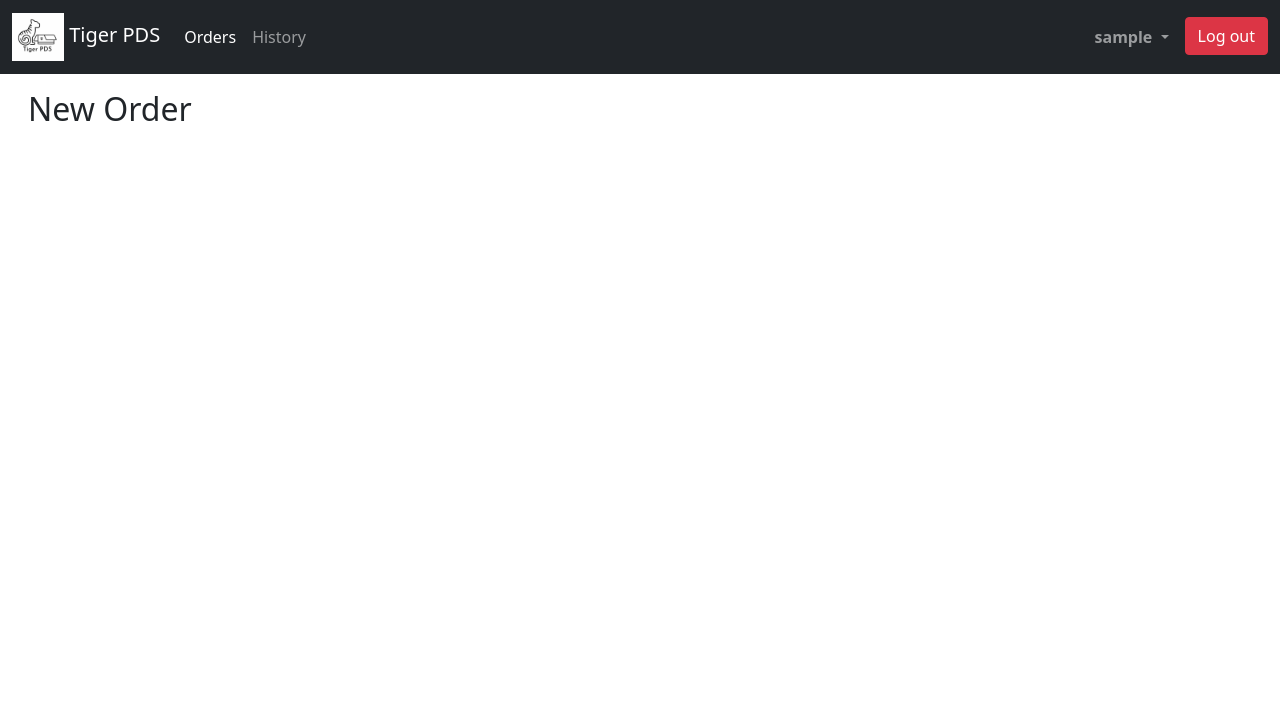
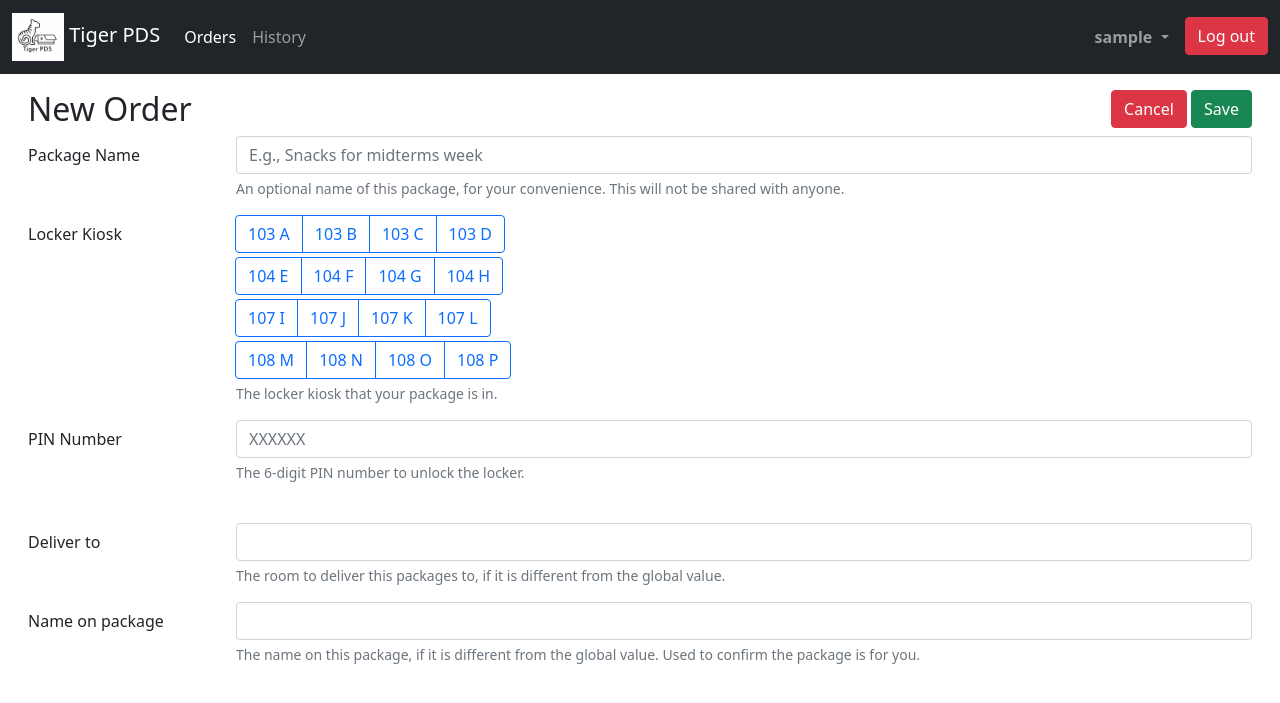
Before and after one commit to josephlou5/tiger-pds, a Flask app: page /orders/new in a window 1280 px wide. Shown: the top 703 px of the page. Run offline with Flask 3, Linux system fonts and the light colour scheme; the visitor is signed in with stand-in values (Sample User, id 1); some libraries are stand-ins or nearby versions.

Commit message:
Create, view, and edit orders

```diff
--- a/src/db/__init__.py
+++ b/src/db/__init__.py
@@ -7,7 +7,7 @@ Methods and objects pertaining to the database.
 
 from flask_migrate import Migrate
 
-from db import user_profile
+from db import order, user_profile
 from db.models import db
 
 # ==============================================================================
@@ -15,6 +15,7 @@ from db.models import db
 __all__ = (
     'db',
     'user_profile',
+    'order',
 )
 
 # ==============================================================================
--- a/src/db/_shared.py
+++ b/src/db/_shared.py
@@ -20,7 +20,7 @@ def extract_form_data(form, required=None, optional=None):
     for key in required:
         args[key] = form.data[key]
     for key in optional:
-        if key not in form.data:
+        if not form.data[key]:
             continue
         args[key] = form.data[key]
     return args
--- /dev/null
+++ b/src/forms/edit_order_form.py
@@ -0,0 +1,79 @@
+"""
+edit_order_form.py
+The FlaskForm for editing an order.
+"""
+
+# ==============================================================================
+
+from flask_wtf import FlaskForm
+from wtforms.validators import InputRequired, ValidationError
+
+from forms.wtforms_bootstrap import RadioField, StringField, SubmitField
+
+# ==============================================================================
+
+ALIAS_DESCRIPTION = (
+    'An optional name of this package, for your convenience. This will '
+    'not be shared with anyone.')
+KIOSK_DESCRIPTION = ('The locker kiosk that your package is in.')
+PIN_DESCRIPTION = ('The 6-digit PIN number to unlock the locker.')
+NAME_DESCRIPTION = (
+    'The name on this package, if it is different from the global '
+    'value. Used to confirm the package is for you.')
+ADDRESS_DESCRIPTION = (
+    'The room to deliver this packages to, if it is different from the '
+    'global value.')
+
+# ==============================================================================
+
+# yapf: disable
+KIOSK_CHOICES = [
+    '103 A', '103 B', '103 C', '103 D',
+    '104 E', '104 F', '104 G', '104 H',
+    '107 I', '107 J', '107 K', '107 L',
+    '108 M', '108 N', '108 O', '108 P',
+]
+# yapf: enable
+
+# ==============================================================================
+
+
+class EditOrderForm(FlaskForm):
+    alias = StringField('Package Name', description=ALIAS_DESCRIPTION)
+    kiosk = RadioField(
+        'Locker Kiosk',
+        description=KIOSK_DESCRIPTION,
+        choices=KIOSK_CHOICES,
+        validators=[InputRequired('Please select the locker kiosk.')])
+    pin = StringField(
+        'PIN Number',
+        description=PIN_DESCRIPTION,
+        validators=[InputRequired('Please enter the PIN number.')])
+
+    name = StringField('Name on package', description=NAME_DESCRIPTION)
+    address = StringField('Deliver to', description=ADDRESS_DESCRIPTION)
+
+    submit = SubmitField('Save')
+    delete = SubmitField('Delete Order')
+
+    def validate_pin(form, field):
+        pin = field.data
+        if not pin.isdigit():
+            raise ValidationError('The PIN must be a number.')
+        if len(pin) != 6:
+            # is it bad to hardcode something like this? what if it
+            # changes in the future?
+            raise ValidationError('The PIN number must be 6 digits.')
+
+    def kiosk_groups(self, group_size):
+        num_left = len(KIOSK_CHOICES)
+        kiosk_choices = iter(self.kiosk)
+        while num_left > 0:
+            group = []
+            for _ in range(group_size):
+                try:
+                    group.append(next(kiosk_choices))
+                    num_left -= 1
+                except StopIteration:
+                    break
+            yield group
--- a/src/forms/wtforms_bootstrap.py
+++ b/src/forms/wtforms_bootstrap.py
@@ -2,11 +2,12 @@
 Adds Bootstrap form styling and validation to field renders.
 """
 
-from wtforms.fields import StringField, SubmitField
+from wtforms.fields import RadioField, StringField, SubmitField
 
 # ==============================================================================
 
 __all__ = (
+    'RadioField',
     'StringField',
     'SubmitField',
 )
@@ -56,4 +57,6 @@ def _add_widget(field_cls, attrs=None, widget=None):
 
 # ==============================================================================
 
+# take care of bootstrap styling in template
+RadioField = _add_widget(RadioField)
 StringField = _add_widget(StringField, {'class': 'form-control'})
--- a/src/server.py
+++ b/src/server.py
@@ -12,8 +12,8 @@ from flask import (Flask, make_response, redirect, render_template, request,
 from flask_wtf.csrf import CSRFProtect
 
 import db
+import forms
 from config import get_config
-from forms.edit_profile_form import EditProfileForm
 from scripts.casclient import CasClient, DevCasClient
 
 # ==============================================================================
@@ -106,6 +106,15 @@ def _render(template_file, **kwargs):
     return response
 
 
+def error_view(title, message):
+    return _render('error.jinja', title=title, message=message)
+
+
+def unauthorized_access():
+    return error_view('Unauthorized access',
+                      'You do not have permission to view this page.')
+
+
 # ==============================================================================
 
 
@@ -124,7 +133,7 @@ def profile():
     netid = get_netid()
     user_profile = db.user_profile.get(netid)
 
-    edit_profile_form = EditProfileForm(obj=user_profile)
+    edit_profile_form = forms.EditProfileForm(obj=user_profile)
 
     if edit_profile_form.validate_on_submit():
         db.user_profile.save(netid, edit_profile_form)
@@ -142,13 +151,88 @@ def profile():
 @app.route('/orders', methods=['GET'])
 @login_required
 def orders():
-    return _render('orders/orders.jinja')
+    all_orders = db.order.get_all(get_netid())
+    return _render('orders/orders.jinja', orders=all_orders)
 
 
-@app.route('/orders/new', methods=['GET'])
+def _get_order(order_id):
+    order = db.order.get(order_id)
+    if order is None:
+        return None, lambda: error_view('Unknown order',
+                                        'This order does not exist.')
+    if order.netid != get_netid():
+        return None, unauthorized_access
+    return order, None
+
+
+@app.route('/orders/<int:order_id>', methods=['GET'])
+@login_required
+def view_order(order_id):
+    order, error = _get_order(order_id)
+    if error is not None:
+        return error()
+    return _render('orders/order_info.jinja', order=order)
+
+
+@app.route('/orders/new', methods=['GET', 'POST'])
 @login_required
 def create_order():
-    return _render('orders/create_order_form.jinja')
+    netid = get_netid()
+
+    user_profile = db.user_profile.get(netid)
+    create_order_form = forms.EditOrderForm(obj=None)
+    del create_order_form.delete
+
+    if create_order_form.validate_on_submit():
+        success = db.order.create(netid, user_profile, create_order_form)
+        if success:
+            return redirect(url_for('orders'))
+
+    profile_placeholders = {}
+    if user_profile is None:
+        for key in ('address', 'name'):
+            profile_placeholders[key] = ''
+    else:
+        for key in ('address', 'name'):
+            profile_placeholders[key] = getattr(user_profile, key, '')
+
+    render_kwargs = {
+        'creating': True,
+        'form': create_order_form,
+        'endpoint': url_for('create_order'),
+        'cancel_link': url_for('orders'),
+        'profile': profile_placeholders,
+    }
+    return _render('orders/edit_order_form.jinja', **render_kwargs)
+
+
+@app.route('/orders/edit/<int:order_id>', methods=['GET', 'POST'])
+@login_required
+def edit_order(order_id):
+    order, error = _get_order(order_id)
+    if error is not None:
+        return error()
+
+    edit_order_form = forms.EditOrderForm(obj=order)
+
+    if edit_order_form.data['delete']:
+        success = db.order.delete(order_id)
+        if success:
+            return redirect(url_for('orders'))
+
+    if edit_order_form.validate_on_submit():
+        success = db.order.update(get_netid(), order_id, edit_order_form)
+        if success:
+            return redirect(url_for('orders'))
+
+    render_kwargs = {
+        'creating': False,
+        'form': edit_order_form,
+        'endpoint': url_for('edit_order', order_id=order_id),
+        'cancel_link': url_for('orders'),
+        'profile': {key: '' for key in ('address', 'name')},
+    }
+    return _render('orders/edit_order_form.jinja', **render_kwargs)
 
 
 # ==============================================================================
--- a/src/static/style.css
+++ b/src/static/style.css
@@ -1,3 +1,12 @@
 #index-body {
   min-height: 700px;
 }
+
+.info-label {
+  font-weight: bold;
+}
+
+.button-column {
+  width: 0;
+  white-space: nowrap;
+}
--- a/src/templates/orders/create_order_form.jinja
+++ /dev/null
@@ -1,16 +0,0 @@
-{% extends "shared/layout.jinja" %}
-
-{% block title %}
-New Order
-{% endblock %}
-
-{% block body %}
-<div id="create-orders-body" class="container-fluid">
-  <div class="row">
-    <div class="col">
-      <h2>New Order</h2>
-    </div>
-  </div>
-  {# package name, tracking number, notes #}
-</div>
-{% endblock %}
--- /dev/null
+++ b/src/templates/orders/edit_order_form.jinja
@@ -0,0 +1,66 @@
+{% extends "shared/layout.jinja" %}
+{% import "shared/forms.jinja" as forms %}
+
+{% set title = 'New Order' if creating else 'Edit Order' %}
+
+{% block title %}
+{{ title }}
+{% endblock %}
+
+{% block body %}
+
+{% set form_id = 'create-order-form' if creating else 'edit-order-form' %}
+
+<div id="edit-orders-body" class="container-fluid">
+  {{ forms.create_header(title, form.submit, form_id, cancel_link) }}
+
+  <form
+    id="{{ form_id }}"
+    action="{{ endpoint }}"
+    method="post"
+    novalidate
+  >
+    {{ form.csrf_token }}
+
+    {{ forms.create_row(form.alias,
+                        placeholder='E.g., Snacks for midterms week')
+    }}
+
+    {# kiosk requires manual work for 4 radio button groups #}
+    {% call forms.call_row(form.kiosk.label) %}
+    {% for group in form.kiosk_groups(4) %}
+    <div class="d-block mb-1">
+      <div class="btn-group" role="group">
+        {% for choice in group %}
+        {{ choice(class='btn-check') }}
+        {{ choice.label(class='btn btn-outline-primary') }}
+        {% endfor %}
+      </div>
+    </div>
+    {% endfor %}
+    {% if form.kiosk.errors %}
+    <div>
+      <input type="hidden" class="form-control is-invalid" />
+      <div class="invalid-feedback">
+        {% for error in form.kiosk.errors %}
+        <div>{{ error }}</div>
+        {% endfor %}
+      </div>
+    </div>
+    {% endif %}
+    {{ forms.create_element_bottom(form.kiosk, show_errors=false) }}
+    {% endcall %}
+
+    {{ forms.create_row(form.pin, placeholder='XXXXXX') }}
+
+    <br />
+
+    {{ forms.create_row(form.address, placeholder=profile['address']) }}
+    {{ forms.create_row(form.name, placeholder=profile['name']) }}
+
+    {% if not creating and form.delete %}
+    {{ forms.create_delete_button(form.delete, form_id) }}
+    {% endif %}
+  </form>
+</div>
+{% endblock %}
--- a/src/templates/shared/forms.jinja
+++ b/src/templates/shared/forms.jinja
@@ -19,8 +19,13 @@
 </div>
 {% endmacro %}
 
-{% macro create_element(element, show_errors=true) %}
-{{ element(**kwargs) }}
+{% macro create_label(label) %}
+<div class="{{ left_col }}">
+  {{ label(class='col-form-label') }}
+</div>
+{% endmacro %}
+
+{% macro create_element_bottom(element, show_errors=true) %}
 {% if show_errors and element.errors %}
 <div class="invalid-feedback">
   {% for error in element.errors %}
@@ -35,10 +40,13 @@
 {% endif %}
 {% endmacro %}
 
+{% macro create_element(element, show_errors=true) %}
+{{ element(**kwargs) }}
+{{ create_element_bottom(element, show_errors) }}
+{% endmacro %}
+
 {% macro create_field(element, right=right_col) %}
-<div class="{{ left_col }}">
-  {{ element.label(class='col-form-label') }}
-</div>
+{{ create_label(element.label) }}
 <div class="{{ right }}">
   {{ create_element(element, **kwargs) }}
 </div>
@@ -49,3 +57,21 @@
   {{ create_field(element, right, **kwargs) }}
 </div>
 {% endmacro %}
+
+{# create custom row with `call` #}
+{% macro call_row(label, right=right_col) %}
+<div class="row mb-3">
+  {{ create_label(label) }}
+  <div class="{{ right }}">
+    {{ caller() }}
+  </div>
+</div>
+{% endmacro %}
+
+{% macro create_delete_button(delete_button, form_id) %}
+<div class="row justify-content-end">
+  <div class="col-auto">
+    {{ delete_button(class="btn btn-danger", form=form_id) }}
+  </div>
+</div>
+{% endmacro %}
```
Also changed, not shown: migrations/versions/f2b8b767218a_add_orders_table.py (added, +40 -0 lines), src/db/models.py (+58 -1 lines), src/db/order.py (added, +121 -0 lines), src/forms/__init__.py (added, +16 -0 lines), src/templates/error.jinja (added, +10 -0 lines), src/templates/orders/order_info.jinja (added, +58 -0 lines), src/templates/orders/orders.jinja (+36 -0 lines), src/templates/shared/info.jinja (added, +33 -0 lines).
